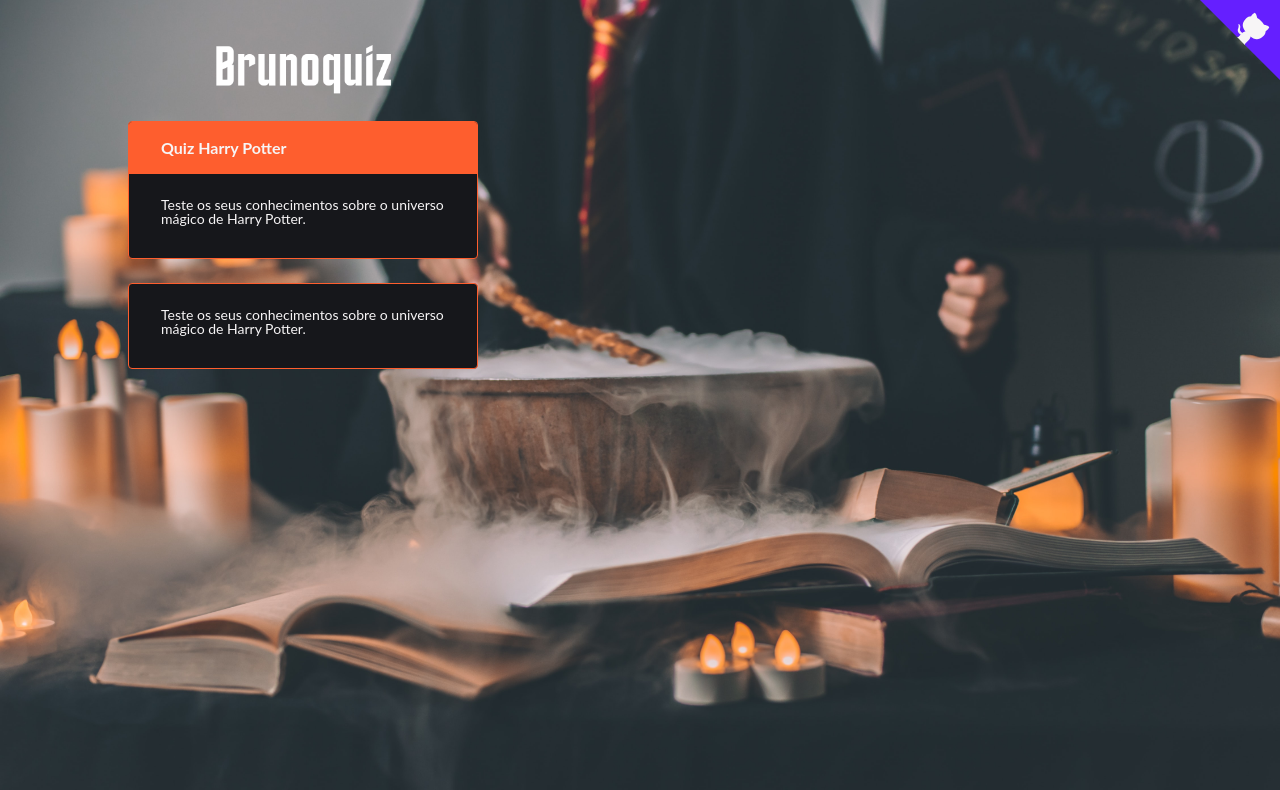
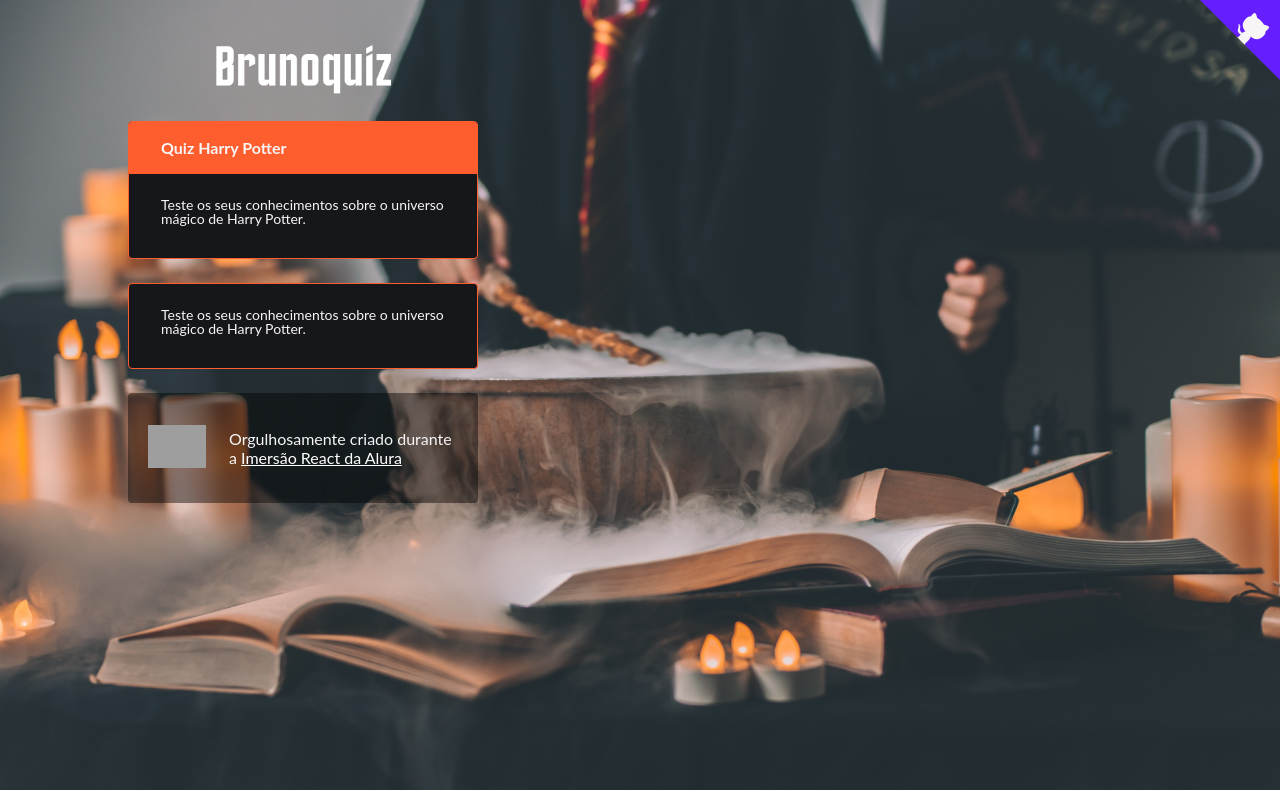
Before and after one commit to BrunoSaibert/brunoquiz, a Next.js app: page / in a window 1280 px wide. Shown: the top 790 px of the page. Built offline with nearby package versions, Linux system fonts and the light colour scheme; grey boxes are pictures that could not be loaded.

Commit message:
feat: adicionar footer

```diff
--- a/pages/index.js
+++ b/pages/index.js
@@ -3,12 +3,13 @@ import QuizBackground from "../src/components/QuizBackground";
 import QuizContainer from "../src/components/QuizContainer";
 import Widget from "../src/components/Widget";
 import GitHubCorner from "../src/components/GitHubCorner";
+import Footer from "../src/components/Footer";
 
 import db from "../db.json";
 
 export default function Home() {
   return (
-    <QuizBackground>
+    <QuizBackground backgroundImage={db.bg}>
       <QuizContainer>
         <Logo />
 
@@ -25,6 +26,7 @@ export default function Home() {
         <Widget>
           <p>{db.description}</p>
         </Widget>
+        <Footer />
       </QuizContainer>
       <GitHubCorner projectUrl="https://github.com/BrunoSaibert" />
     </QuizBackground>
--- /dev/null
+++ b/src/components/Footer/index.js
@@ -0,0 +1,24 @@
+import React from "react";
+
+import Container from "./styles";
+
+function Footer(props) {
+  return (
+    <Container {...props}>
+      <a href="https://www.alura.com.br/">
+        <img
+          src="https://www.alura.com.br/assets/img/alura-logo-white.1570550707.svg"
+          alt="Logo Alura"
+        />
+      </a>
+      <p>
+        Orgulhosamente criado durante a{" "}
+        <a href="https://www.alura.com.br/">
+          <span>Imersão React da Alura</span>
+        </a>
+      </p>
+    </Container>
+  );
+}
+
+export default Footer;
--- /dev/null
+++ b/src/components/Footer/styles.js
@@ -0,0 +1,27 @@
+import styled from "styled-components";
+
+const Container = styled.footer`
+  background-color: #00000070;
+  padding: 20px;
+  display: flex;
+  align-items: center;
+  border-radius: 4px;
+  img {
+    width: 58px;
+    margin-right: 23px;
+  }
+  a {
+    color: white;
+    text-decoration: none;
+    transition: 0.3s;
+    &:hover,
+    &:focus {
+      opacity: 0.5;
+    }
+    span {
+      text-decoration: underline;
+    }
+  }
+`;
+
+export default Container;
--- a/src/components/GitHubCorner/index.js
+++ b/src/components/GitHubCorner/index.js
@@ -1,44 +1,6 @@
 import React from "react";
-import styled from "styled-components";
 
-const Wrapper = styled.div`
-  position: absolute;
-  top: 0;
-  border: 0;
-  right: 0;
-  z-index: 20;
-`;
-
-const SVGWrapper = styled.svg`
-  fill: ${({ theme }) => theme.colors.secondary};
-  color: ${({ theme }) => theme.colors.contrastText};
-  cursor: pointer;
-  &:hover .octo-arm {
-    animation: octocat-wave 560ms ease-in-out;
-  }
-  @keyframes octocat-wave {
-    0%,
-    100% {
-      transform: rotate(0);
-    }
-    20%,
-    60% {
-      transform: rotate(-25deg);
-    }
-    40%,
-    80% {
-      transform: rotate(10deg);
-    }
-  }
-  @media (max-width: 500px) {
-    &:hover .octo-arm {
-      animation: none;
-    }
-    & .octo-arm {
-      animation: octocat-wave 560ms ease-in-out;
-    }
-  }
-`;
+import { Wrapper, SVGWrapper } from "./styles";
 
 function GitHubCorner({ projectUrl }) {
   return (
--- /dev/null
+++ b/src/components/GitHubCorner/styles.js
@@ -0,0 +1,40 @@
+import styled from "styled-components";
+
+export const Wrapper = styled.div`
+  position: absolute;
+  top: 0;
+  border: 0;
+  right: 0;
+  z-index: 20;
+`;
+
+export const SVGWrapper = styled.svg`
+  fill: ${({ theme }) => theme.colors.secondary};
+  color: ${({ theme }) => theme.colors.contrastText};
+  cursor: pointer;
+  &:hover .octo-arm {
+    animation: octocat-wave 560ms ease-in-out;
+  }
+  @keyframes octocat-wave {
+    0%,
+    100% {
+      transform: rotate(0);
+    }
+    20%,
+    60% {
+      transform: rotate(-25deg);
+    }
+    40%,
+    80% {
+      transform: rotate(10deg);
+    }
+  }
+  @media (max-width: 500px) {
+    &:hover .octo-arm {
+      animation: none;
+    }
+    & .octo-arm {
+      animation: octocat-wave 560ms ease-in-out;
+    }
+  }
+`;
--- a/src/components/Logo/index.js
+++ b/src/components/Logo/index.js
@@ -1,12 +1,12 @@
 import React from "react";
 
-import LogoContainer from "./styles";
+import { Container } from "./styles";
 
 function Logo() {
   return (
-    <LogoContainer>
+    <Container>
       <img src="logo.png" alt="Brunoquiz" />
-    </LogoContainer>
+    </Container>
   );
 }
 
--- a/src/components/Logo/styles.js
+++ b/src/components/Logo/styles.js
@@ -1,6 +1,6 @@
 import styled from "styled-components";
 
-const LogoContainer = styled.div`
+export const Container = styled.div`
   margin: auto;
   display: block;
   width: 50%;
@@ -13,5 +13,3 @@ const LogoContainer = styled.div`
     margin: 0;
   }
 `;
-
-export default LogoContainer;
--- a/src/components/QuizBackground/index.js
+++ b/src/components/QuizBackground/index.js
@@ -1,14 +1,37 @@
 import styled from "styled-components";
 
-import db from "../../../db.json";
-
 const QuizBackground = styled.div`
+  width: 100%;
+  background-size: cover;
+  background-position: center;
+  background-image: url(${({ backgroundImage }) => backgroundImage});
+  background-color: ${({ theme }) => theme.colors.mainBg};
   flex: 1;
-  background: ${({ theme }) => theme.colors.primary};
-  background: url(${db.bg});
-  background-repeat: no-repeat;
-  background-position: center;
-  background-size: cover;
+  @media screen and (max-width: 500px) {
+    background-image: none;
+    &:after {
+      content: "";
+      background-size: cover;
+      background-position: center;
+      background-image: linear-gradient(
+          transparent,
+          ${({ theme }) => theme.colors.mainBg}
+        ),
+        url(${({ backgroundImage }) => backgroundImage});
+      display: block;
+      width: 100%;
+      height: 210px;
+      position: absolute;
+      top: 0;
+      left: 0;
+      right: 0;
+      z-index: 1;
+    }
+    *:first-child {
+      position: relative;
+      z-index: 10;
+    }
+  }
 `;
 
 export default QuizBackground;
```
